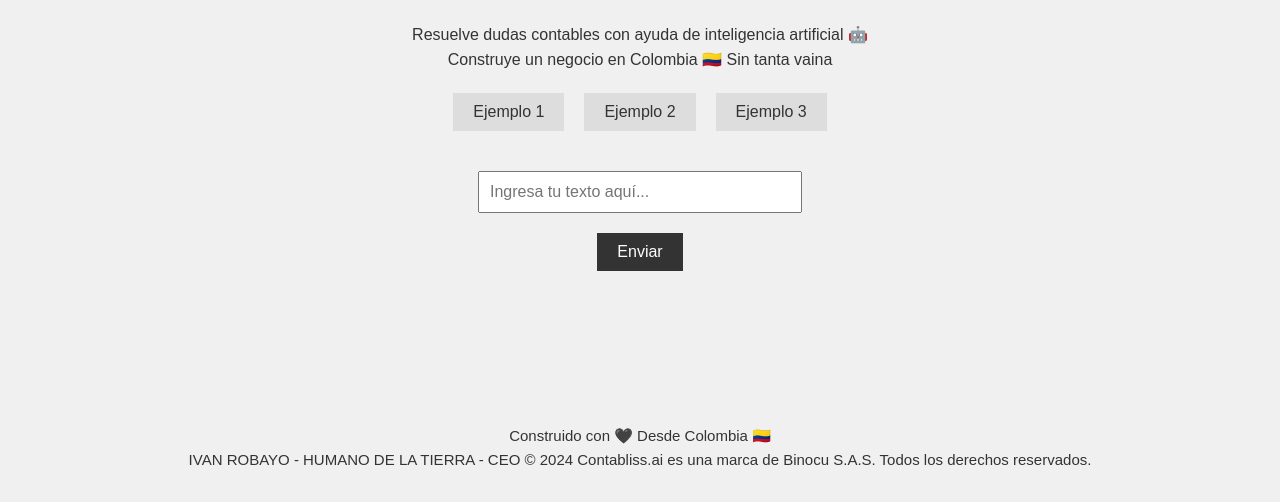
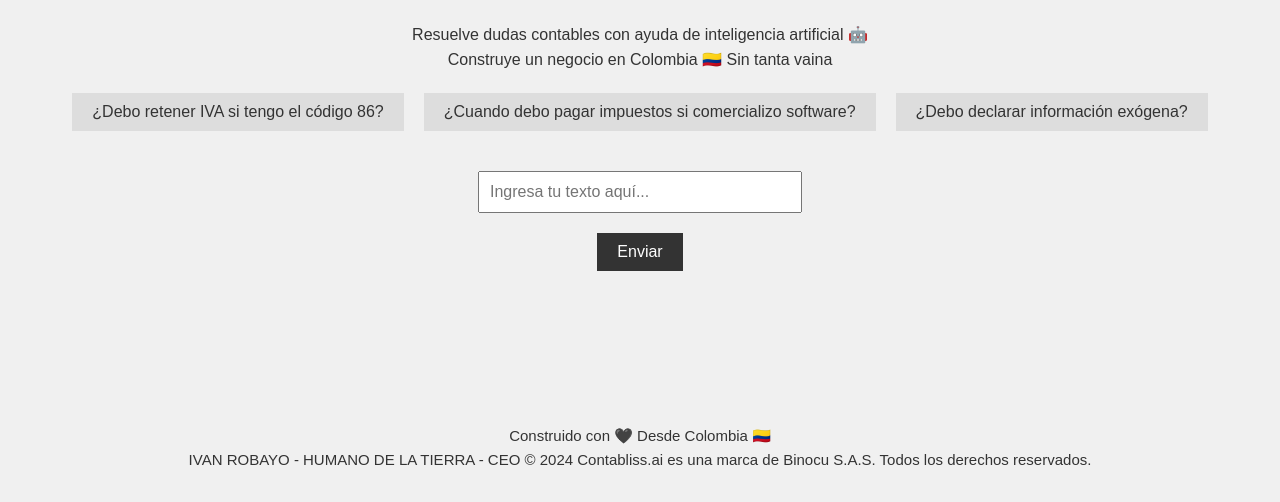
Before and after one commit to navirobayo/.github.io, a plain HTML site: page index.html in a window 1280 px wide. Shown: the part 298-800 px from the top of the page. Drawn offline with Linux system fonts and the light colour scheme.

Commit message:
Prompts Example 1

```diff
--- a/index.html
+++ b/index.html
@@ -75,9 +75,9 @@
     <p>Resuelve dudas contables con ayuda de inteligencia artificial 🤖<br>Construye un negocio en Colombia 🇨🇴 Sin
         tanta vaina</p>
     <div class="example-prompts">
-        <button>Ejemplo 1</button>
-        <button>Ejemplo 2</button>
-        <button>Ejemplo 3</button>
+        <button>¿Debo retener IVA si tengo el código 86?</button>
+        <button>¿Cuando debo pagar impuestos si comercializo software?</button>
+        <button>¿Debo declarar información exógena?</button>
     </div>
     <input type="text" placeholder="Ingresa tu texto aquí...">
     <button>Enviar</button>
```
